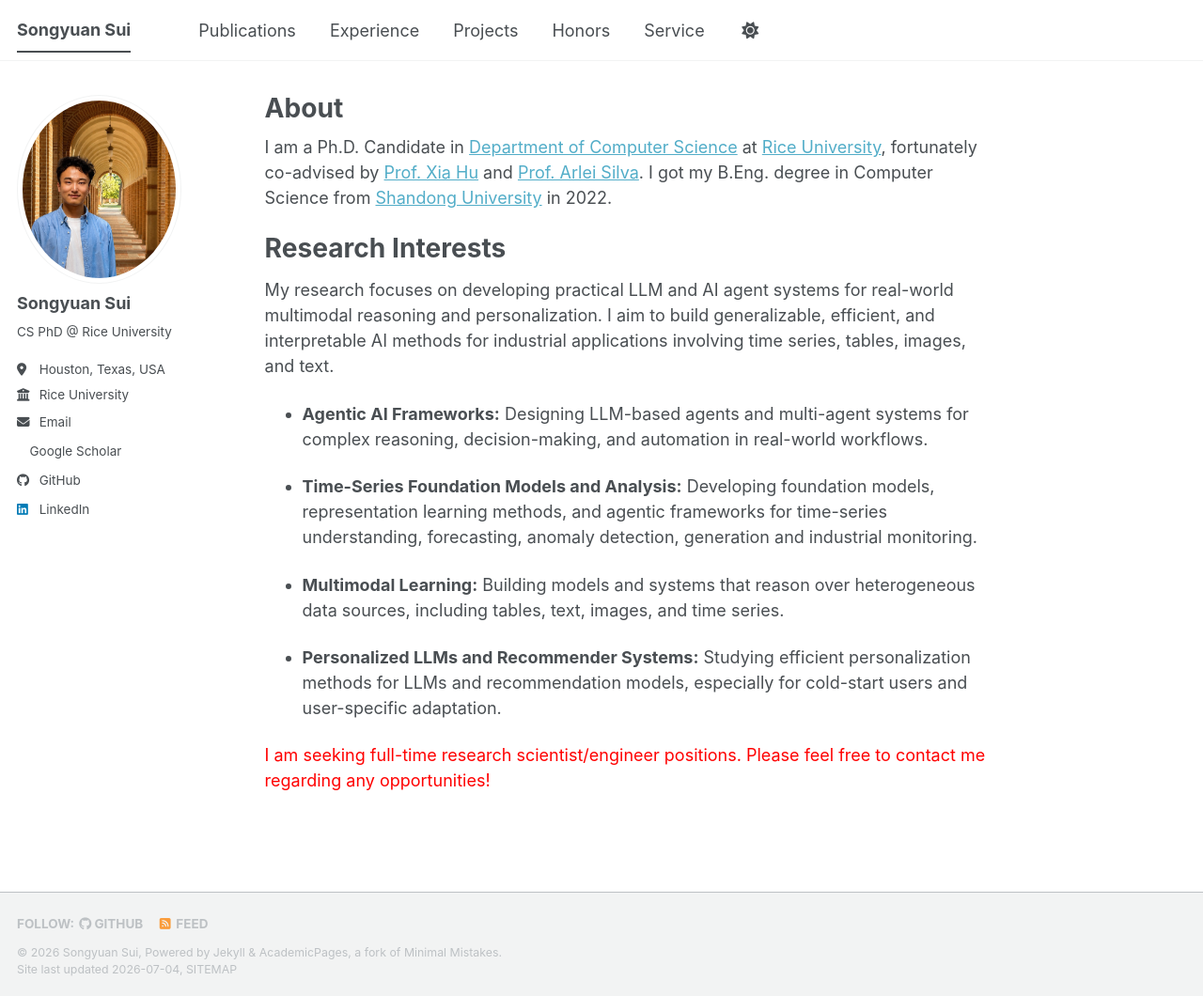
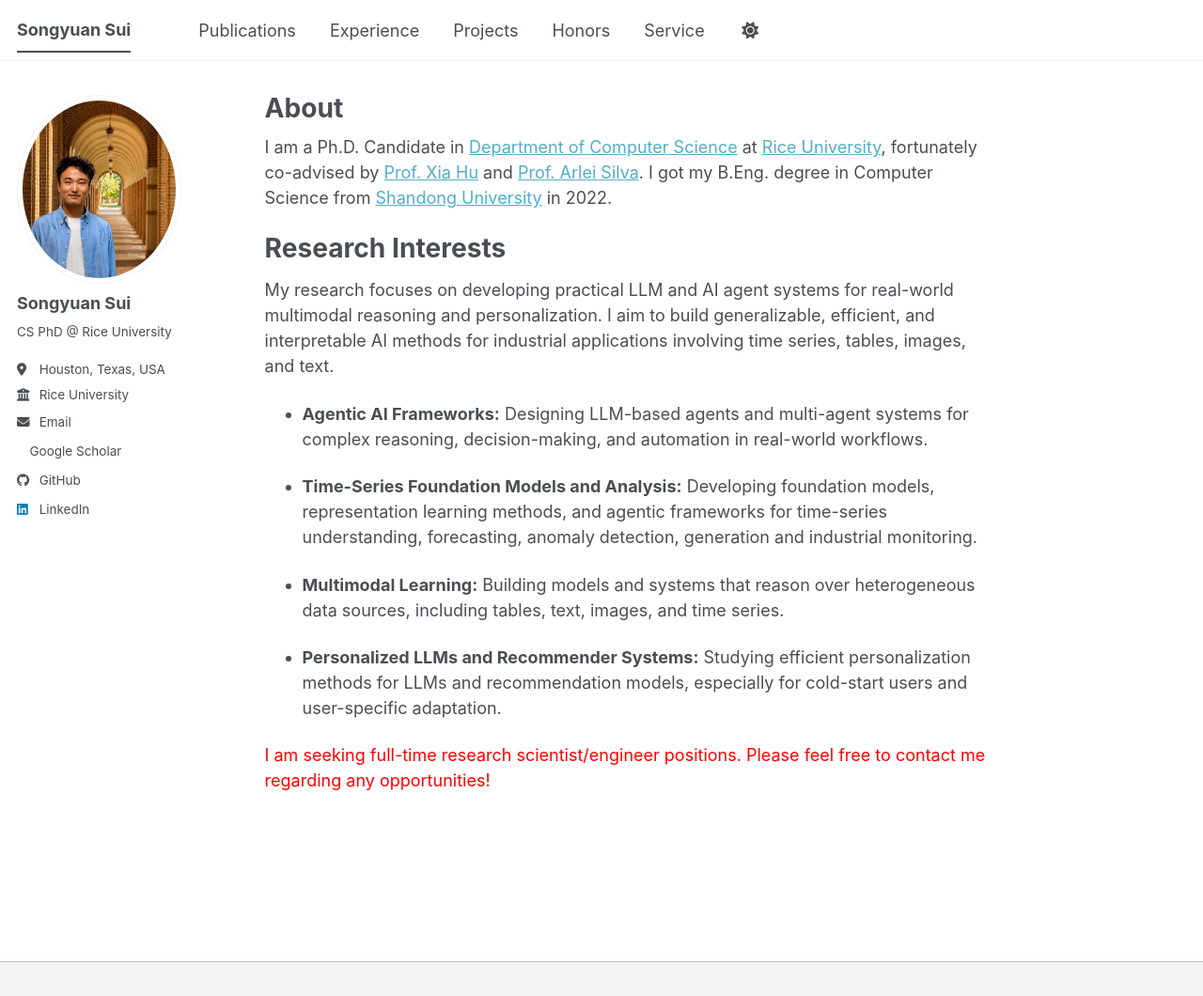
Before and after one commit to SongyuanSui/SongyuanSui.github.io, a Jekyll site: the page built from _pages/about.md, in a window 1280 px wide and 1060 px high. Shown: the whole window at 94% size. Built offline with Jekyll 4.4.1, drawn with Linux system fonts in a browser that asks for light colours; a style sheet for code colours, icons or effects is not loaded.

Commit message:
optimize footer

```diff
--- a/_includes/footer.html
+++ b/_includes/footer.html
@@ -1,25 +1,3 @@
-{% include base_path %}
-
-{% if site.author.github or site.author.bitbucket or site.atom_feed.hide != true %}
-<div class="page__footer-follow">
-  <ul class="social-icons">
-    {% if site.data.ui-text[site.locale].follow_label %}
-      <li><strong>{{ site.data.ui-text[site.locale].follow_label }}</strong></li>
-    {% endif %}
-    {% if site.author.github %}
-      <li><a href="https://github.com/{{ site.author.github }}"><i class="fab fa-github" aria-hidden="true"></i> GitHub</a></li>
-    {% endif %}
-    {% if site.author.bitbucket %}
-      <li><a href="https://bitbucket.org/{{ site.author.bitbucket }}"><i class="fab fa-bitbucket" aria-hidden="true"></i> Bitbucket</a></li>
-    {% endif %}
-    {% if site.atom_feed.hide != true %}
-    <li><a href="{% if site.atom_feed.path %}{{ site.atom_feed.path }}{% else %}{{ base_path }}/feed.xml{% endif %}"><i class="fa fa-fw fa-rss-square" aria-hidden="true"></i> {{ site.data.ui-text[site.locale].feed_label | default: "Feed" }}</a></li>
-    {% endif %}
-  </ul>
-</div>
-{% endif %}
-
-<div class="page__footer-copyright">
-  &copy; {{ site.time | date: '%Y' }} {{ site.name | default: site.title }}, {{ site.data.ui-text[site.locale].powered_by | default: "Powered by" }} <a href="https://jekyllrb.com" rel="nofollow">Jekyll</a> &amp; <a href="https://github.com/academicpages/academicpages.github.io">AcademicPages</a>, a fork of <a href="https://mademistakes.com/work/minimal-mistakes-jekyll-theme/" rel="nofollow">Minimal Mistakes</a>.<br />
-  Site last updated {{ "now" | date: '%Y-%m-%d' }}, <a href="/sitemap/" style="text-transform: uppercase;">{{ site.data.ui-text[site.locale].site_map | default: "Sitemap" }}</a>
-</div>
+{% comment %}
+Footer intentionally left blank.
+{% endcomment %}
```
